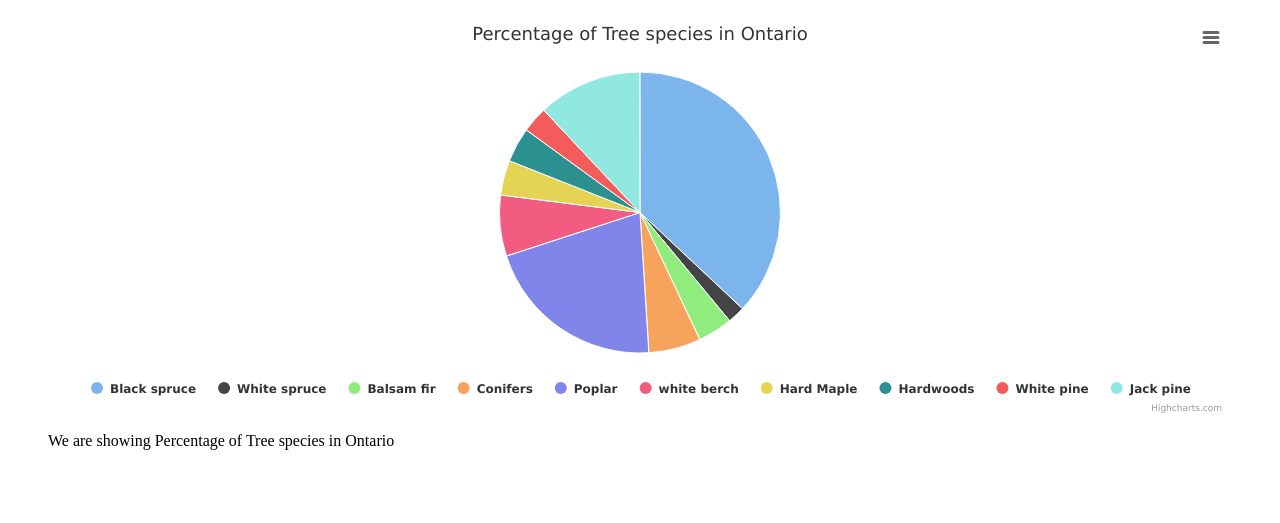
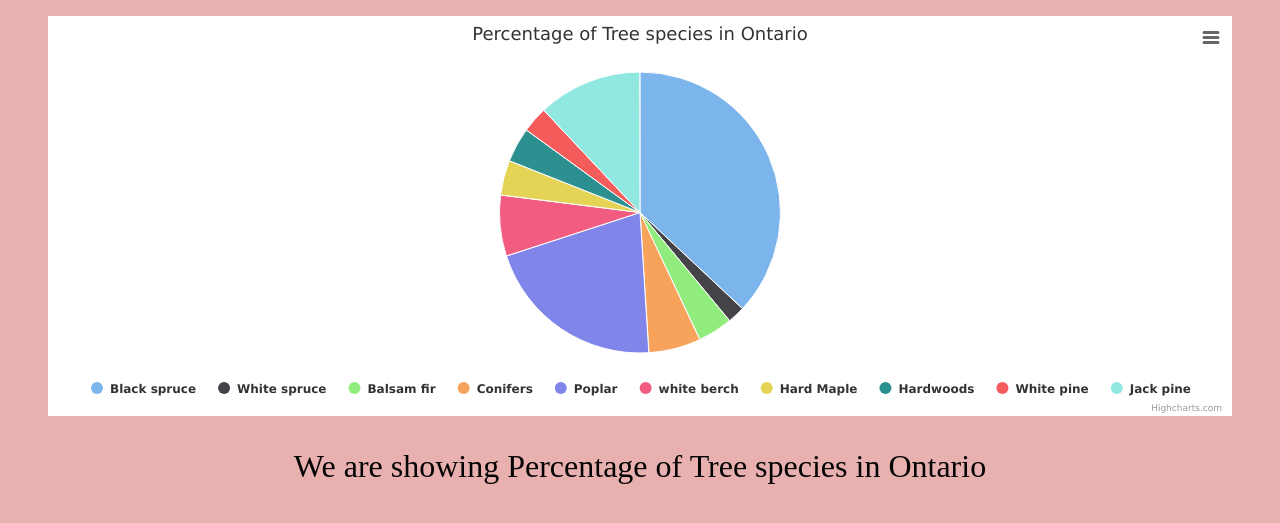
Before and after one commit to tactlabs/highcharts-ontario-tree-species, a Flask app: page / in a window 1280 px wide. Shown: the top 523 px of the page. Run offline with Flask 2, Linux system fonts and the light colour scheme.

Commit message:
background added

```diff
--- a/templates/index.html
+++ b/templates/index.html
@@ -20,7 +20,7 @@
 }
 .highcharts-data-table caption {
     padding: 1em 0;
-    font-size: 1.2em;
+    font-size: 3em;
     color: #555;
 }
 .highcharts-data-table th {
@@ -31,18 +31,24 @@
     padding: 0.5em;
 }
 .highcharts-data-table thead tr, .highcharts-data-table tr:nth-child(even) {
+    background: #f7f4f4;
+}
+.highcharts-data-table tr:hover {
     background: #f8f8f8;
 }
-.highcharts-data-table tr:hover {
-    background: #f1f7ff;
+.highcharts-description {
+  font-size:xx-large;
+  color: #050404;
+  text-align: center;
 }
+
 
 </style>
 
 <title>Percentage of Tree species in Ontario</title>
 
 </head>
-<body>
+<body style="background-color:rgb(233, 176, 176);">
 <script src="https://code.highcharts.com/highcharts.js"></script>
 <script src="https://code.highcharts.com/modules/exporting.js"></script>
 <script src="https://code.highcharts.com/modules/export-data.js"></script>
```
